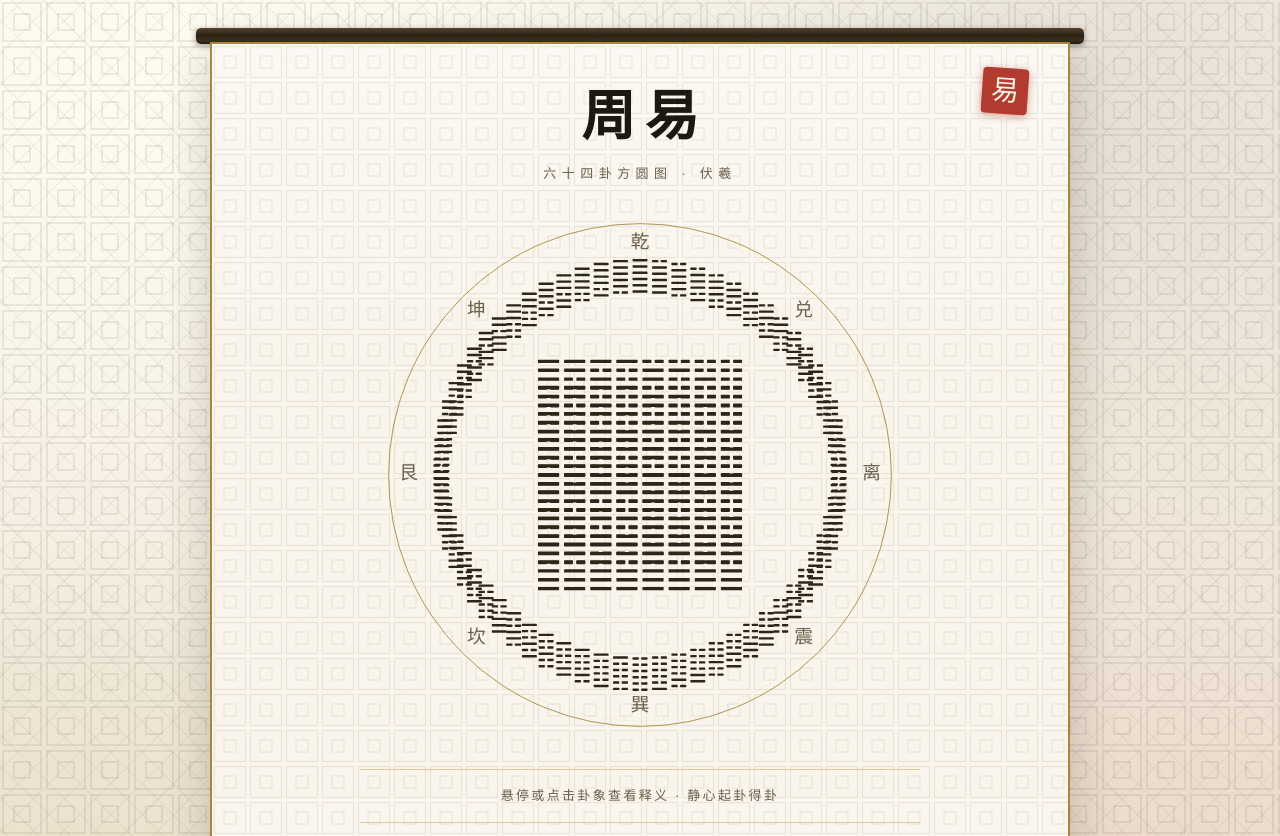
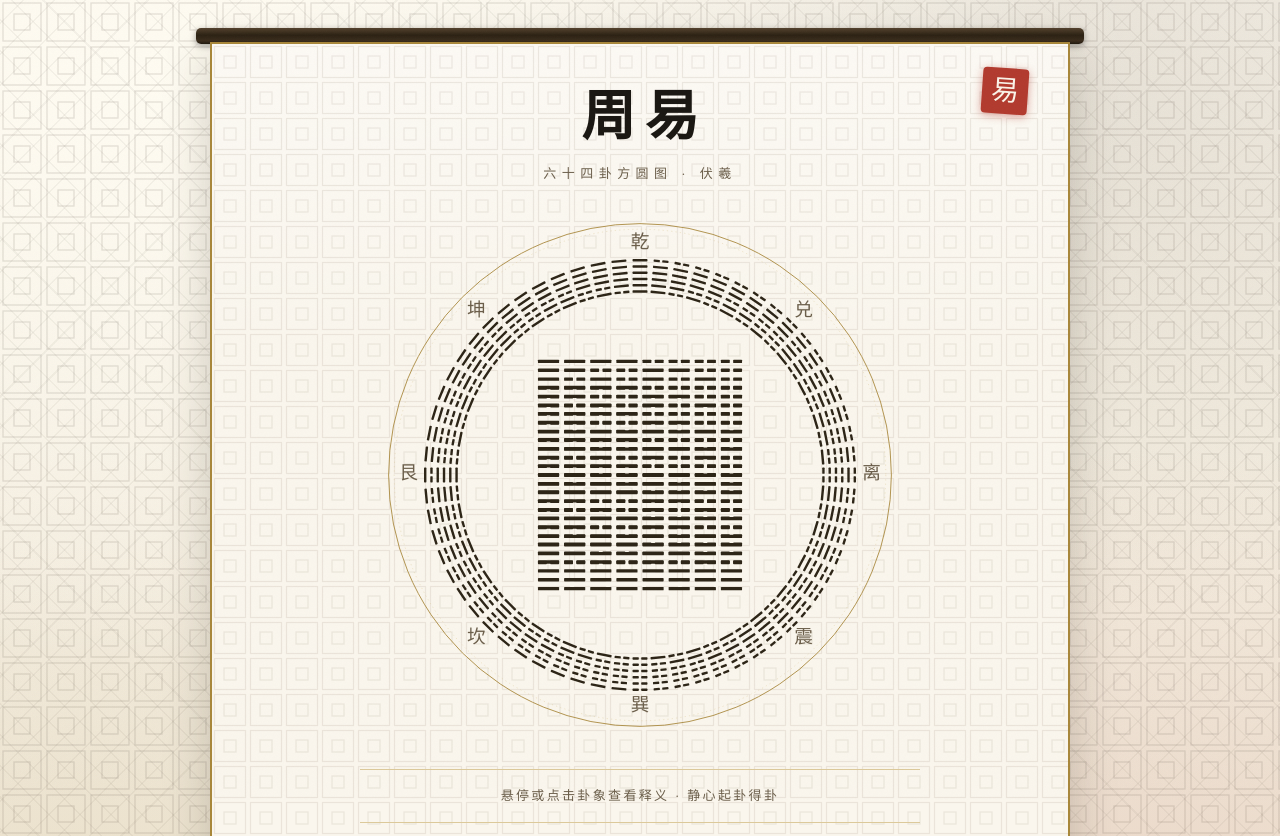
Before and after one commit to ctocto/yijing-divination, a Vue app: page / in a window 1280 px wide. Shown: the top 836 px of the page. Built offline with nearby package versions, Linux system fonts and the light colour scheme; a web font is replaced by a local one.

Commit message:
feat: 首页方圆图外圈六十四卦径向旋转，卦顶朝圆心（与罗盘六十四卦圈一致）；方图 8×8 不变

```diff
--- a/src/components/chart/HexagramSquareCircle.vue
+++ b/src/components/chart/HexagramSquareCircle.vue
@@ -28,7 +28,7 @@
       v-for="item in circleItems"
       :key="'c-' + item.name"
       class="glyph-slot"
-      :transform="`translate(${item.x}, ${item.y})`"
+      :transform="`translate(${item.x}, ${item.y}) rotate(${item.angle})`"
       @click="onClick(item.name)"
       @mouseenter="onEnter(item.name)"
     >
@@ -126,10 +126,11 @@ function squareY(r) {
   return C + SQ_HALF - (r + 0.5) * ((2 * SQ_HALF) / 8);
 }
 
-// 圆环 64 卦：从共享先天卦序取角度，换算 SVG 坐标（sin/cos 周期，行为与原实现一致）
+// 圆环 64 卦：从共享先天卦序取角度，换算 SVG 坐标；槽位按角度径向旋转，卦顶朝圆心（与罗盘六十四卦圈一致）
 const circleItems = fuXiRing.map((h) => ({
   name: h.name,
   binary: h.binary,
+  angle: h.angle,
   x: C + R_CIRCLE * Math.sin((h.angle * Math.PI) / 180),
   y: C - R_CIRCLE * Math.cos((h.angle * Math.PI) / 180),
 }));
```
